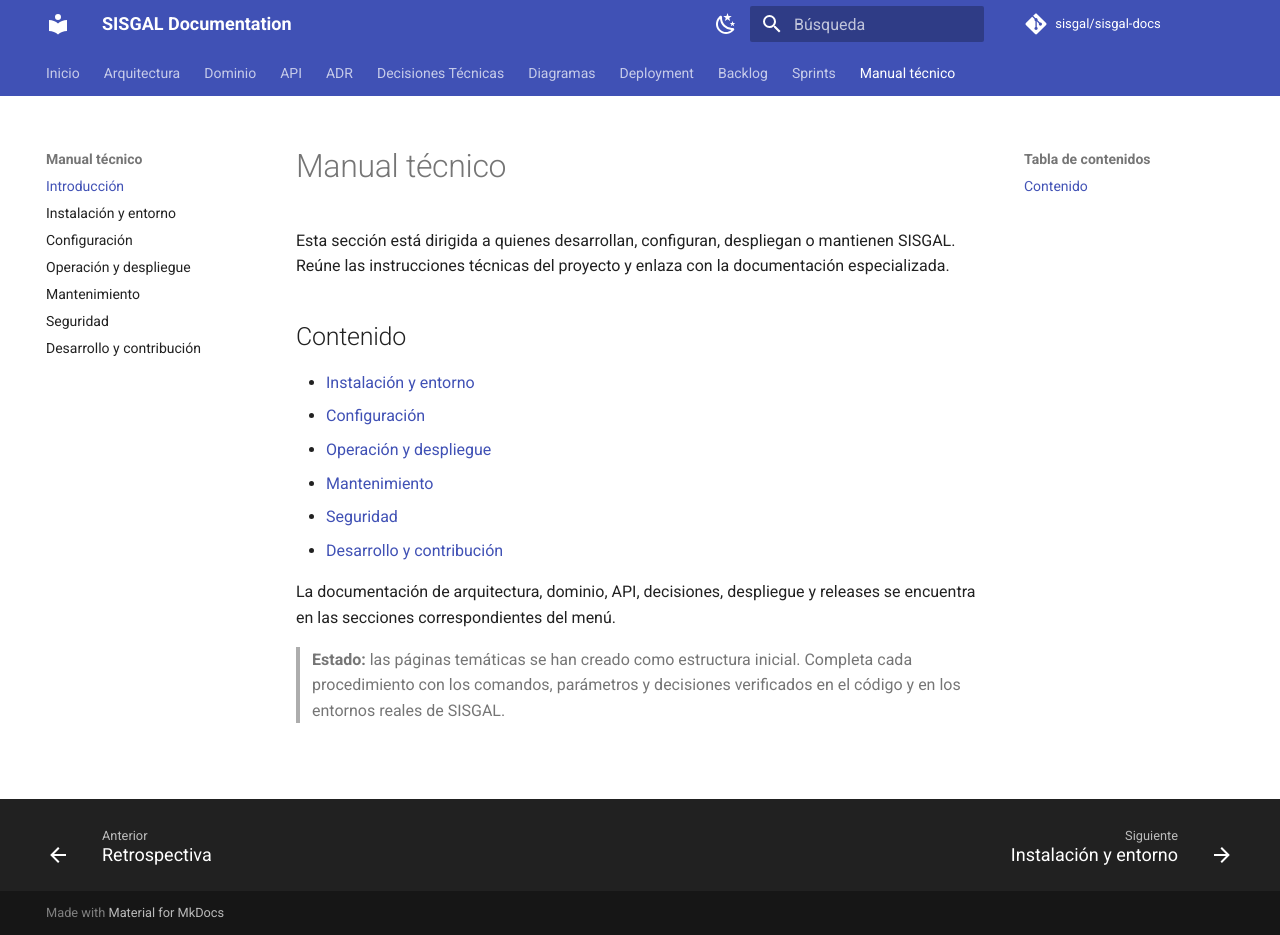
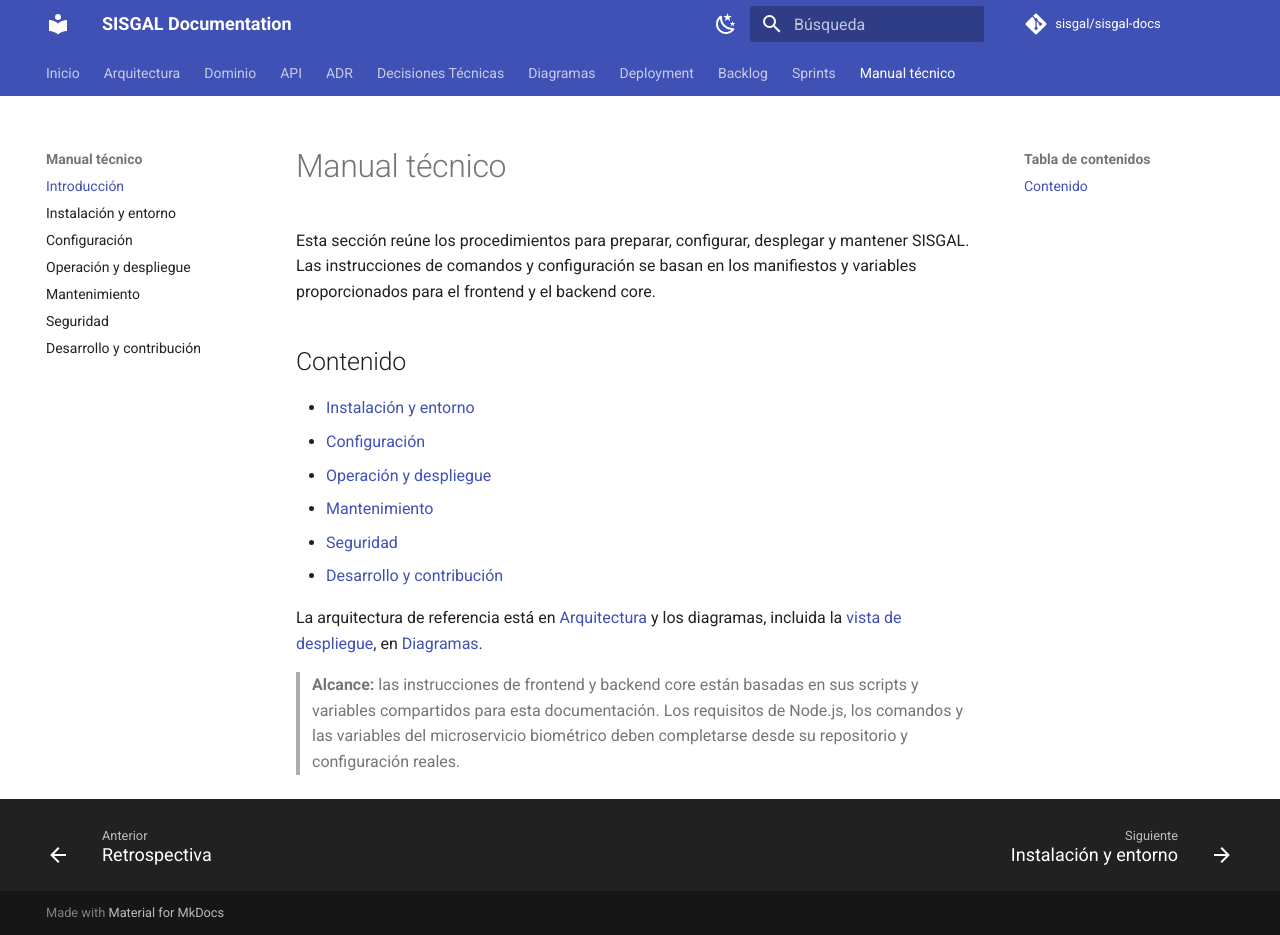
Before and after one commit to sisgal-platform/sisgal-docs, an MkDocs documentation site: the page built from docs/technical-guide/index.md, in a window 1280 px wide and 935 px high. Built offline with MkDocs 1.6.1 and Material for MkDocs 9.7.7, drawn with Linux system fonts in a browser that asks for light colours; comment, search, counter and statistics services are not loaded.

```diff
--- a/docs/technical-guide/index.md
+++ b/docs/technical-guide/index.md
@@ -1,6 +1,6 @@
 # Manual técnico
 
-Esta sección está dirigida a quienes desarrollan, configuran, despliegan o mantienen SISGAL. Reúne las instrucciones técnicas del proyecto y enlaza con la documentación especializada.
+Esta sección reúne los procedimientos para preparar, configurar, desplegar y mantener SISGAL. Las instrucciones de comandos y configuración se basan en los manifiestos y variables proporcionados para el frontend y el backend core.
 
 ## Contenido
 
@@ -11,6 +11,6 @@
 - [Seguridad](security.md)
 - [Desarrollo y contribución](contributing.md)
 
-La documentación de arquitectura, dominio, API, decisiones, despliegue y releases se encuentra en las secciones correspondientes del menú.
+La arquitectura de referencia está en [Arquitectura](../architecture/overview.md) y los diagramas, incluida la [vista de despliegue](../diagrams/deployment.md), en [Diagramas](../diagrams/index.md).
 
-> **Estado:** las páginas temáticas se han creado como estructura inicial. Completa cada procedimiento con los comandos, parámetros y decisiones verificados en el código y en los entornos reales de SISGAL.
+> **Alcance:** las instrucciones de frontend y backend core están basadas en sus scripts y variables compartidos para esta documentación. Los requisitos de Node.js, los comandos y las variables del microservicio biométrico deben completarse desde su repositorio y configuración reales.
```
